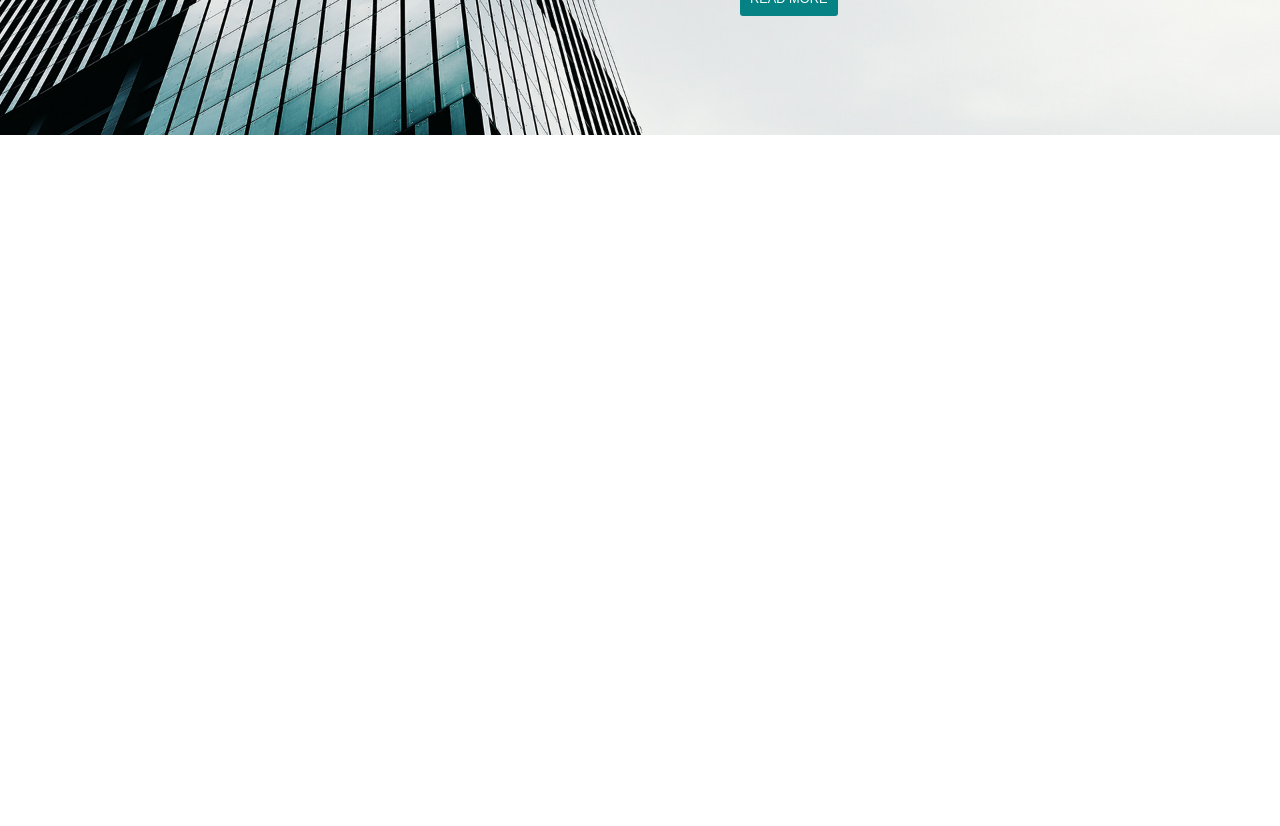
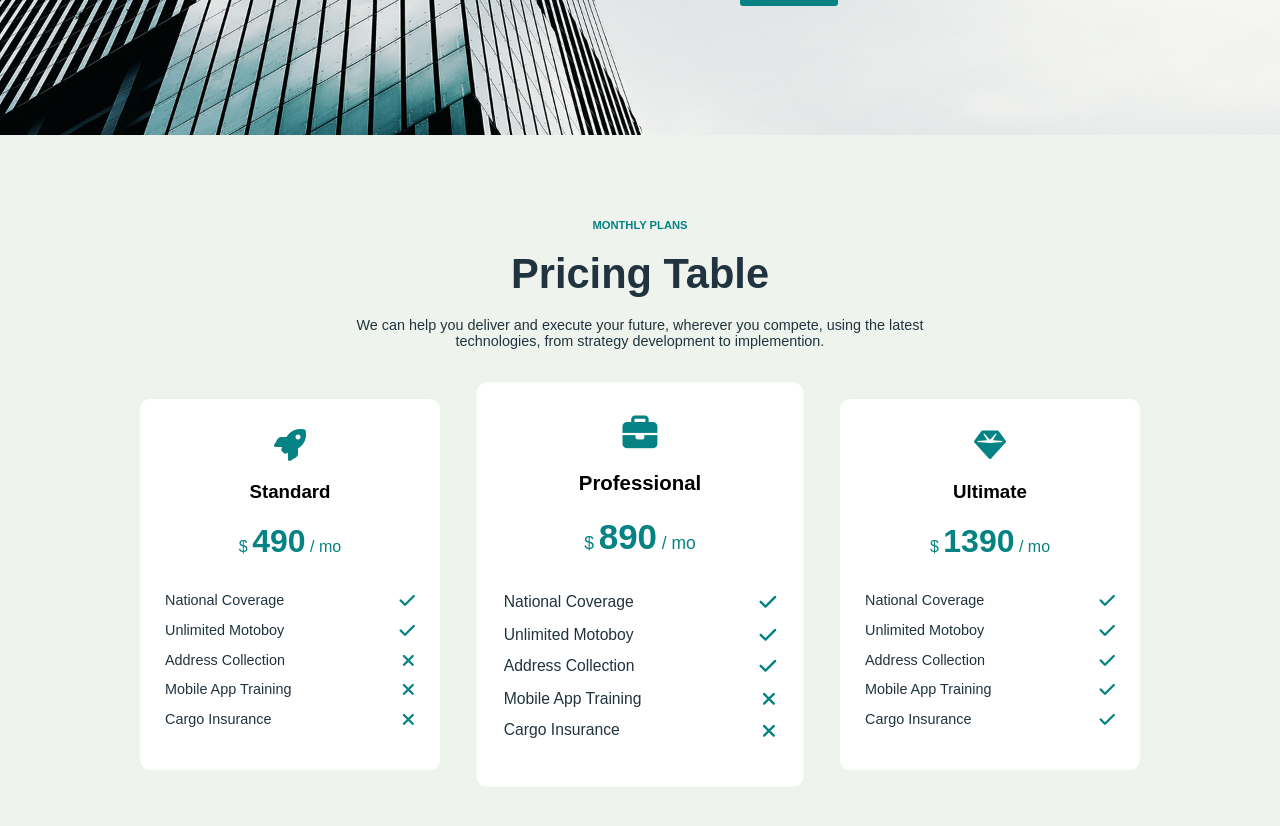
Before and after one commit to alessandraspalla/proj-html-vuejs, a Vue app: page / in a window 1280 px wide. Shown: the part 1680-2506 px from the top of the page. Before the commit the page ends 1815 px from the top, so only its background shows below. Built offline with nearby package versions, Linux system fonts and the light colour scheme.

Commit message:
add section with pricing table

```diff
--- a/src/components/PageHeader.vue
+++ b/src/components/PageHeader.vue
@@ -132,7 +132,6 @@ header {
         transform: translate(0, -50%);
 
         h1 {
-            line-height: 3.7rem;
             color: $title-color;
         }
 
--- a/src/components/PageMain.vue
+++ b/src/components/PageMain.vue
@@ -85,15 +85,115 @@ export default {
                 </div>
             </div>
         </section>
+
+        <section id="pricing-table">
+            <div class="container">
+                <span class="summary">MONTHLY PLANS</span>
+                <h2>Pricing Table</h2>
+                <p>
+                    We can help you deliver and execute your future, wherever you compete, using the latest technologies,
+                    from
+                    strategy development to implemention.
+                </p>
+
+                <div class="row">
+                    <div class="card">
+                        <i class="fa-solid fa-rocket"></i>
+                        <h3>Standard</h3>
+                        <span>$ <strong>490</strong> / mo</span>
+                        <ul>
+                            <li>
+                                National Coverage
+                                <i class="fa-solid fa-check"></i>
+                            </li>
+                            <li>
+                                Unlimited Motoboy
+                                <i class="fa-solid fa-check"></i>
+                            </li>
+                            <li>
+                                Address Collection
+                                <i class="fa-solid fa-xmark"></i>
+                            </li>
+                            <li>
+                                Mobile App Training
+                                <i class="fa-solid fa-xmark"></i>
+                            </li>
+                            <li>
+                                Cargo Insurance
+                                <i class="fa-solid fa-xmark"></i>
+                            </li>
+                        </ul>
+                    </div>
+                    <div class="card scale">
+                        <i class="fa-solid fa-briefcase"></i>
+                        <h3>Professional</h3>
+                        <span>$ <strong>890</strong> / mo</span>
+                        <ul>
+                            <li>
+                                National Coverage
+                                <i class="fa-solid fa-check"></i>
+                            </li>
+                            <li>
+                                Unlimited Motoboy
+                                <i class="fa-solid fa-check"></i>
+                            </li>
+                            <li>
+                                Address Collection
+                                <i class="fa-solid fa-check"></i>
+                            </li>
+                            <li>
+                                Mobile App Training
+                                <i class="fa-solid fa-xmark"></i>
+                            </li>
+                            <li>
+                                Cargo Insurance
+                                <i class="fa-solid fa-xmark"></i>
+                            </li>
+                        </ul>
+                    </div>
+                    <div class="card">
+                        <i class="fa-solid fa-gem"></i>
+                        <h3>Ultimate</h3>
+                        <span>$ <strong>1390</strong> / mo</span>
+                        <ul>
+                            <li>
+                                National Coverage
+                                <i class="fa-solid fa-check"></i>
+                            </li>
+                            <li>
+                                Unlimited Motoboy
+                                <i class="fa-solid fa-check"></i>
+                            </li>
+                            <li>
+                                Address Collection
+                                <i class="fa-solid fa-check"></i>
+                            </li>
+                            <li>
+                                Mobile App Training
+                                <i class="fa-solid fa-check"></i>
+                            </li>
+                            <li>
+                                Cargo Insurance
+                                <i class="fa-solid fa-check"></i>
+                            </li>
+                        </ul>
+                    </div>
+                </div>
+            </div>
+        </section>
     </main>
 </template>
 
 <style lang="scss" scoped>
 @use './../styles/variables' as *;
 
+i {
+    color: $primary-color;
+    font-size: 2rem;
+}
+
 #delivery-methods {
     background-color: #111117;
-    min-height: 500px;
     padding-block: 80px;
 
     .container {
@@ -103,11 +203,6 @@ export default {
         .icon {
             display: flex;
             justify-content: space-between;
-
-            i {
-                color: $primary-color;
-                font-size: 2rem;
-            }
 
             .fa-arrow-right {
                 font-size: 1.5rem;
@@ -123,9 +218,6 @@ export default {
 
             h2 {
                 color: $white;
-                font-size: 2.8rem;
-                line-height: 2.9rem;
-                font-weight: 900;
 
                 span {
                     position: relative;
@@ -155,10 +247,6 @@ export default {
         .methods {
             padding: 30px;
             background-color: #19191f;
-        }
-
-        h3 {
-            margin-block: 20px;
         }
 
         .description,
@@ -198,4 +286,60 @@ export default {
 
 
 }
+
+#pricing-table {
+    text-align: center;
+    padding-block: 80px;
+    background-color: #eef4ed;
+
+    span {
+        display: inline-block;
+        color: $primary-color;
+        margin-bottom: 20px;
+
+        strong {
+            font-size: 2rem;
+        }
+    }
+
+    h2,
+    p {
+        color: $title-color;
+    }
+
+    p {
+        width: 60%;
+        margin: 20px auto;
+    }
+
+    .row {
+        display: flex;
+        justify-content: space-between;
+        margin-top: 50px;
+
+        .card.scale {
+            transform: scale(1.09);
+        }
+
+        .card {
+            width: 30%;
+            background-color: $white;
+            padding: 30px 25px;
+            border-radius: 10px;
+
+            li {
+                display: flex;
+                justify-content: space-between;
+                color: $title-color;
+                margin-block: 12px;
+                font-size: .9rem;
+
+                i {
+                    font-size: 1.1rem;
+                }
+            }
+        }
+    }
+
+}
 </style>
--- a/src/styles/general.scss
+++ b/src/styles/general.scss
@@ -31,7 +31,22 @@ li {
 h1 {
     font-size: 3.4rem;
     font-weight: 900;
-    line-height: 4.3rem;
+    line-height: 3.9rem;
+}
+
+h2 {
+    font-size: 2.6rem;
+    line-height: 2.9rem;
+    font-weight: 900;
+}
+
+h3 {
+    margin-block: 20px;
+}
+
+p {
+    font-size: .9rem;
+    margin-block: 20px;
 }
 
 .btn {
@@ -55,6 +70,6 @@ h1 {
 
 .summary {
     font-size: .7rem;
-    font-weight: 500;
+    font-weight: 700;
     color: #0da6a6;
 }
```
Also changed, not shown: public/img/logo.svg.
